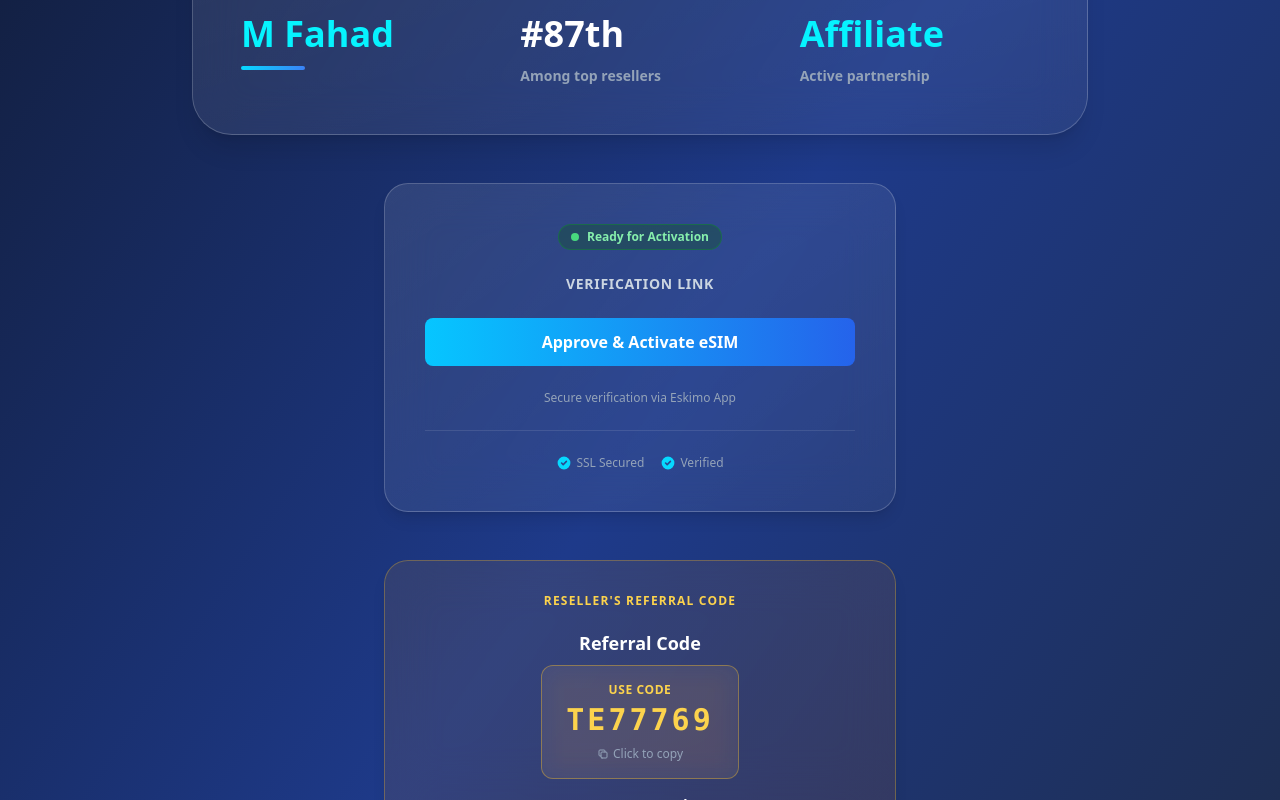
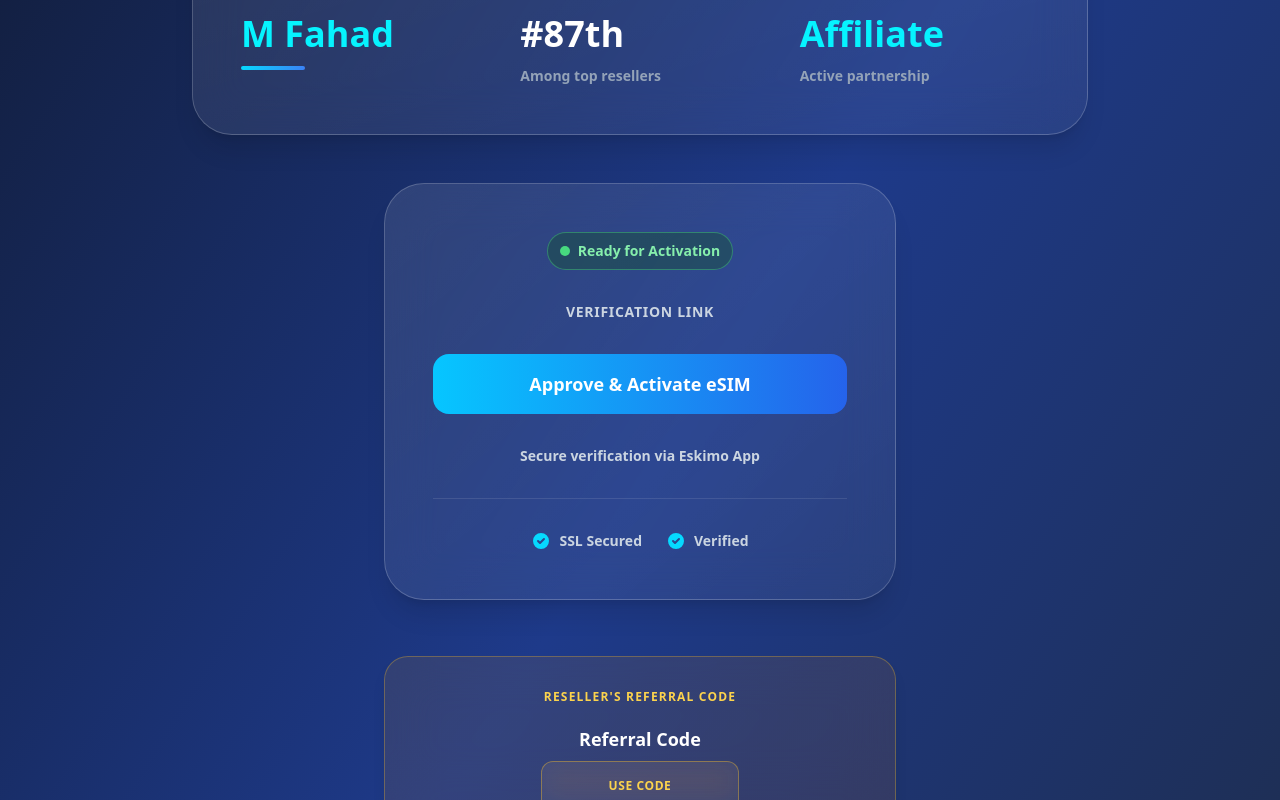
Before and after one commit to TheGatewayMaker/approval-eskimo1, a React (Vite) app: page / in a window 1280 px wide. Shown: the part 519-1319 px from the top of the page. Built offline with nearby package versions, Linux system fonts and the light colour scheme.

Commit message:
Fix sharp corners and enhance typography for approval card
cgen-e55425e1084042e9ac7b92651d298911

```diff
--- a/client/components/esim-portal/ApprovalCard.tsx
+++ b/client/components/esim-portal/ApprovalCard.tsx
@@ -1,42 +1,42 @@
 export function ApprovalCard() {
   return (
-    <div className="mb-12 flex justify-center">
-      <div className="bg-gradient-to-br from-white/10 to-white/5 rounded-3xl border border-white/20 backdrop-blur-xl p-8 sm:p-10 shadow-lg hover:shadow-xl transition-shadow w-full max-w-lg">
-        <div className="flex items-center justify-center mb-6">
-          <div className="flex items-center gap-2 px-3 py-1 rounded-full bg-green-900/40 border border-green-700/60">
-            <div className="w-2 h-2 bg-green-400 rounded-full animate-pulse" />
-            <span className="text-xs font-semibold text-green-300">
+    <div className="mb-14 flex justify-center">
+      <div className="bg-gradient-to-br from-white/10 to-white/5 rounded-[2.5rem] border border-white/20 backdrop-blur-xl p-10 sm:p-12 shadow-xl hover:shadow-2xl transition-shadow w-full max-w-lg">
+        <div className="flex items-center justify-center mb-8">
+          <div className="flex items-center gap-2 px-3 py-2 rounded-full bg-green-900/40 border border-green-400/40">
+            <div className="w-2.5 h-2.5 bg-green-400 rounded-full animate-pulse" />
+            <span className="text-sm font-bold text-green-300">
               Ready for Activation
             </span>
           </div>
         </div>
 
-        <p className="text-sm font-semibold text-slate-300 uppercase tracking-wider mb-6 text-center">
+        <p className="text-sm font-bold text-slate-300 uppercase tracking-wider mb-8 text-center">
           Verification Link
         </p>
 
-        <div className="flex justify-center mb-6">
+        <div className="flex justify-center mb-8">
           <a
             href="https://apps.apple.com/pk/app/eskimo-esim-travel-internet/id1590276868"
             target="_blank"
             rel="noopener noreferrer"
             className="block group w-full"
           >
-            <div className="bg-gradient-to-r from-cyan-500 to-blue-600 px-6 py-3 rounded-lg text-white font-bold text-base text-center hover:shadow-lg hover:scale-105 transition-all duration-200 cursor-pointer">
+            <div className="bg-gradient-to-r from-cyan-500 to-blue-600 px-8 py-4 rounded-2xl text-white font-black text-lg text-center hover:shadow-lg hover:scale-105 transition-all duration-200 cursor-pointer">
               Approve & Activate eSIM
             </div>
           </a>
         </div>
 
-        <p className="text-xs text-slate-400 text-center">
+        <p className="text-sm text-slate-300 text-center font-semibold">
           Secure verification via Eskimo App
         </p>
 
-        <div className="mt-6 pt-6 border-t border-white/10">
-          <div className="flex items-center justify-center gap-4 text-xs text-slate-400">
-            <div className="flex items-center gap-1">
+        <div className="mt-8 pt-8 border-t border-white/10">
+          <div className="flex items-center justify-center gap-6 text-sm text-slate-300 font-semibold">
+            <div className="flex items-center gap-2">
               <svg
-                className="w-4 h-4 text-cyan-400"
+                className="w-5 h-5 text-cyan-400"
                 fill="currentColor"
                 viewBox="0 0 20 20"
               >
@@ -48,9 +48,9 @@ export function ApprovalCard() {
               </svg>
               SSL Secured
             </div>
-            <div className="flex items-center gap-1">
+            <div className="flex items-center gap-2">
               <svg
-                className="w-4 h-4 text-cyan-400"
+                className="w-5 h-5 text-cyan-400"
                 fill="currentColor"
                 viewBox="0 0 20 20"
               >
```
